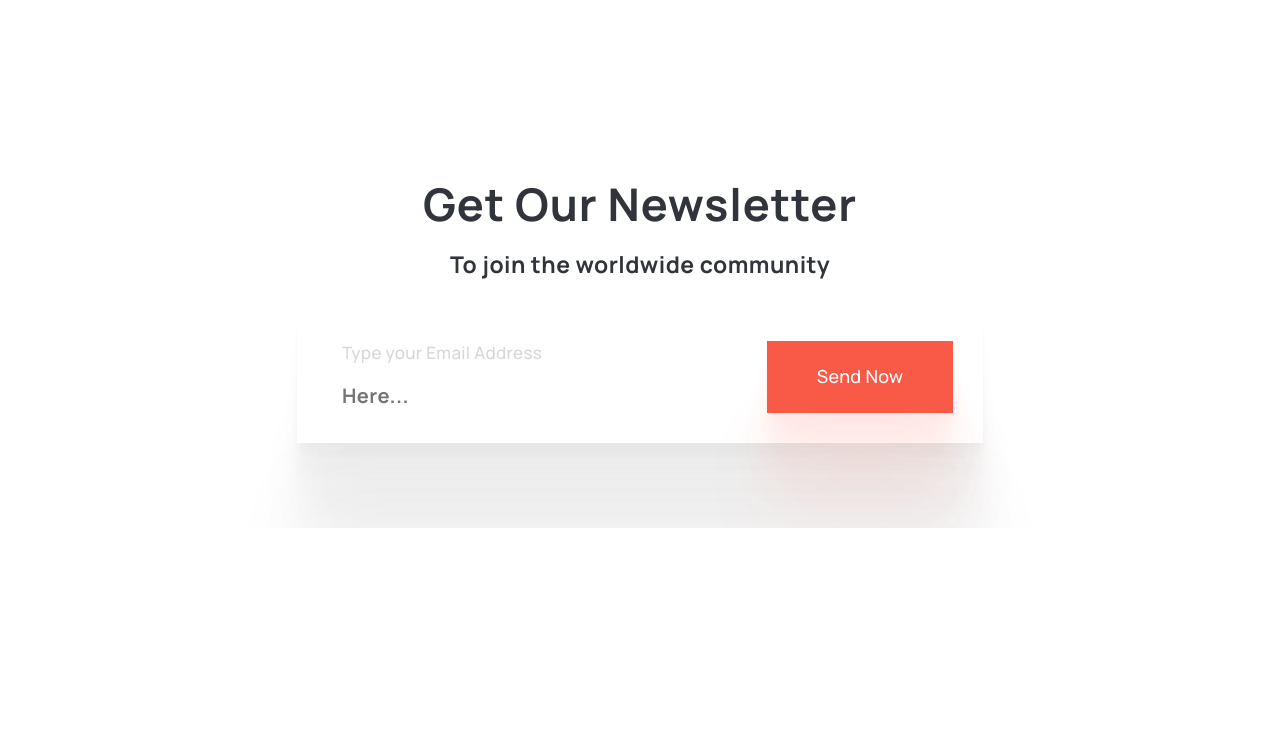
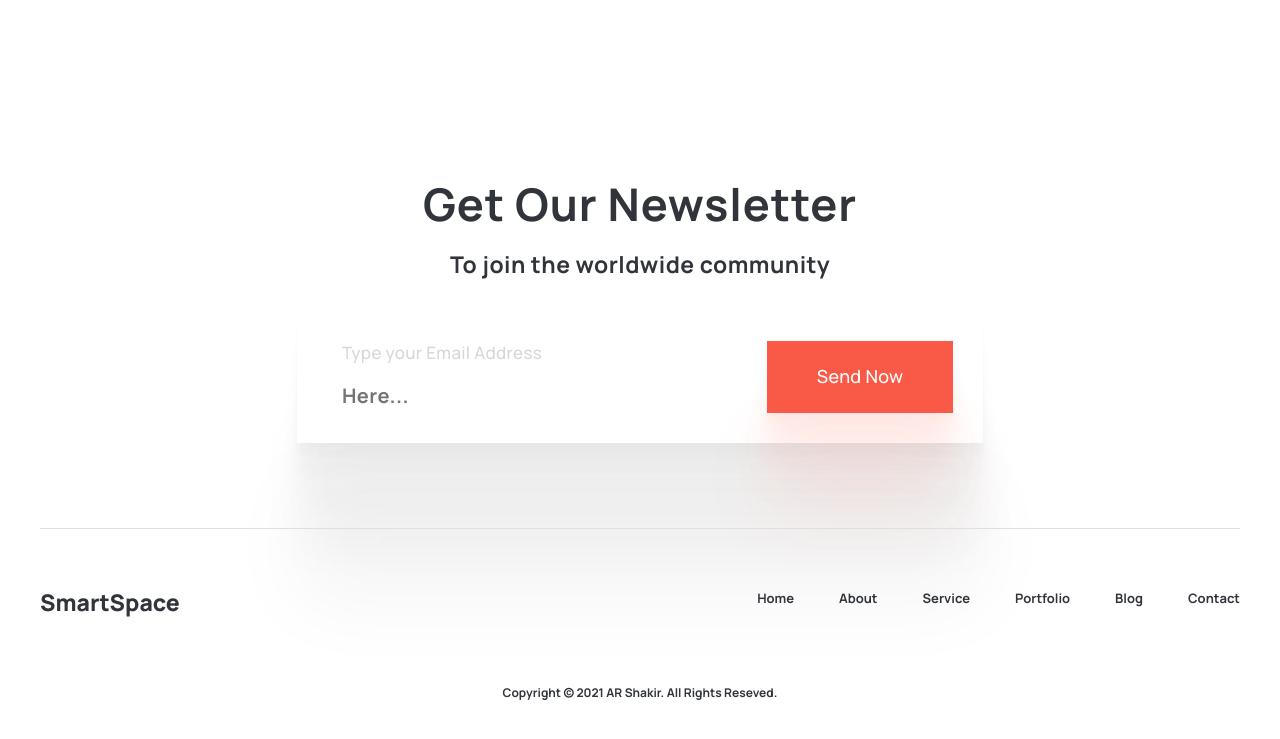
Before and after one commit to AbsolutOli/RealEstateReviewPage, a plain HTML site: page index.html in a window 1280 px wide. Shown: the part 4046-4785 px from the top of the page. Before the commit the page ends 4574 px from the top, so only its background shows below. Drawn offline with nearby package versions, Linux system fonts and the light colour scheme.

Commit message:
Add footer block

```diff
--- a/#source/scss/style.scss
+++ b/#source/scss/style.scss
@@ -1144,6 +1144,10 @@ body {
     &__form {
         max-width: 686px;
         margin: 0 auto;
+
+        @media (max-width: 767.98px) {
+            max-width: none;
+        }
     }
 }
 
@@ -1205,3 +1209,78 @@ body {
         }
     }
 }
+
+//=====|FOOTER|FOOTER|FOOTER|FOOTER|FOOTER|FOOTER|FOOTER|FOOTER|FOOTER|FOOTER|FOOTER|FOOTER|FOOTER|FOOTER|=====//
+.footer {
+    &__container {
+        border-top: 1px solid #DEDFE1;
+        padding: 60px 0 60px 0;
+        display: grid;
+        grid-template-columns: auto 1fr;
+        row-gap: 70px;
+        column-gap: 70px;
+
+        @media (max-width: 767.98px) {
+            grid-template-columns: 1fr;
+            justify-items: center;
+            gap: 30px;
+            padding: 30px 0 30px 0;
+        }
+    }
+
+    &__logo {
+        color: #31353B;
+        font-size: 23px;
+        font-weight: 800;
+        line-height: 120%;
+    }
+
+    &__menu {
+
+        display: flex;
+        justify-content: flex-end;
+    }
+
+    &__copy {
+
+        text-align: center;
+        color: #31353B;
+        font-size: 12px;
+        font-weight: 700;
+        line-height: 120%;
+
+        @media (min-width: 768px) {
+            grid-column: span 2;
+        }
+    }
+}
+
+.menu-footer {
+
+    &__list {
+        display: flex;
+        gap: 46px;
+        flex-wrap: wrap;
+        column-gap: 45px;
+        row-gap: 45px;
+
+        @media (max-width: 767.98px) {
+            justify-content: center;
+            row-gap: 15px;
+        }
+
+    }
+
+    &__item {}
+
+    &__link {
+        color: #31353B;
+        font-size: 13px;
+        font-weight: 700;
+        line-height: 120%;
+
+        &:hover {
+            text-decoration: underline;
+        }
+    }
+}
--- a/index.html
+++ b/index.html
@@ -498,7 +498,34 @@
                 </div>
             </section>
         </main>
-        <footer class="footer"></footer>
+        <footer class="footer">
+            <div class="footer__container">
+                <a href="" class="footer__logo">SmartSpace</a>
+                <nav class="footer__menu menu-footer">
+                    <ul class="menu-footer__list">
+                        <li class="menu-footer__item">
+                            <a href="" class="menu-footer__link">Home</a>
+                        </li>
+                        <li class="menu-footer__item">
+                            <a href="" class="menu-footer__link">About</a>
+                        </li>
+                        <li class="menu-footer__item">
+                            <a href="" class="menu-footer__link">Service</a>
+                        </li>
+                        <li class="menu-footer__item">
+                            <a href="" class="menu-footer__link">Portfolio</a>
+                        </li>
+                        <li class="menu-footer__item">
+                            <a href="" class="menu-footer__link">Blog</a>
+                        </li>
+                        <li class="menu-footer__item">
+                            <a href="" class="menu-footer__link">Contact</a>
+                        </li>
+                    </ul>
+                </nav>
+                <div class="footer__copy">Copyright © 2021 AR Shakir. All Rights Reseved.</div>
+            </div>
+        </footer>
     </div>
     <script src="https://cdn.jsdelivr.net/npm/swiper@10/swiper-bundle.min.js"></script>
     <script src="js/script.js"></script>
```
Also changed, not shown: css/style.css.
